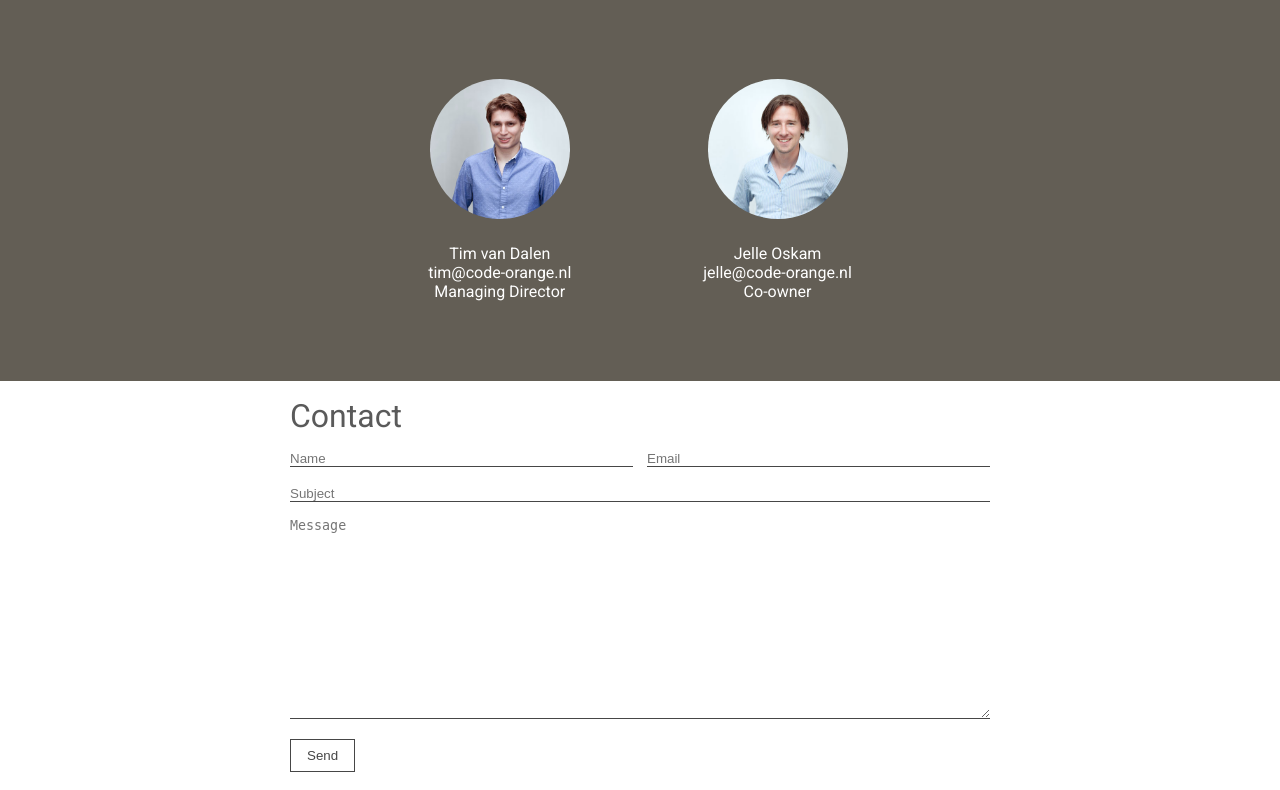
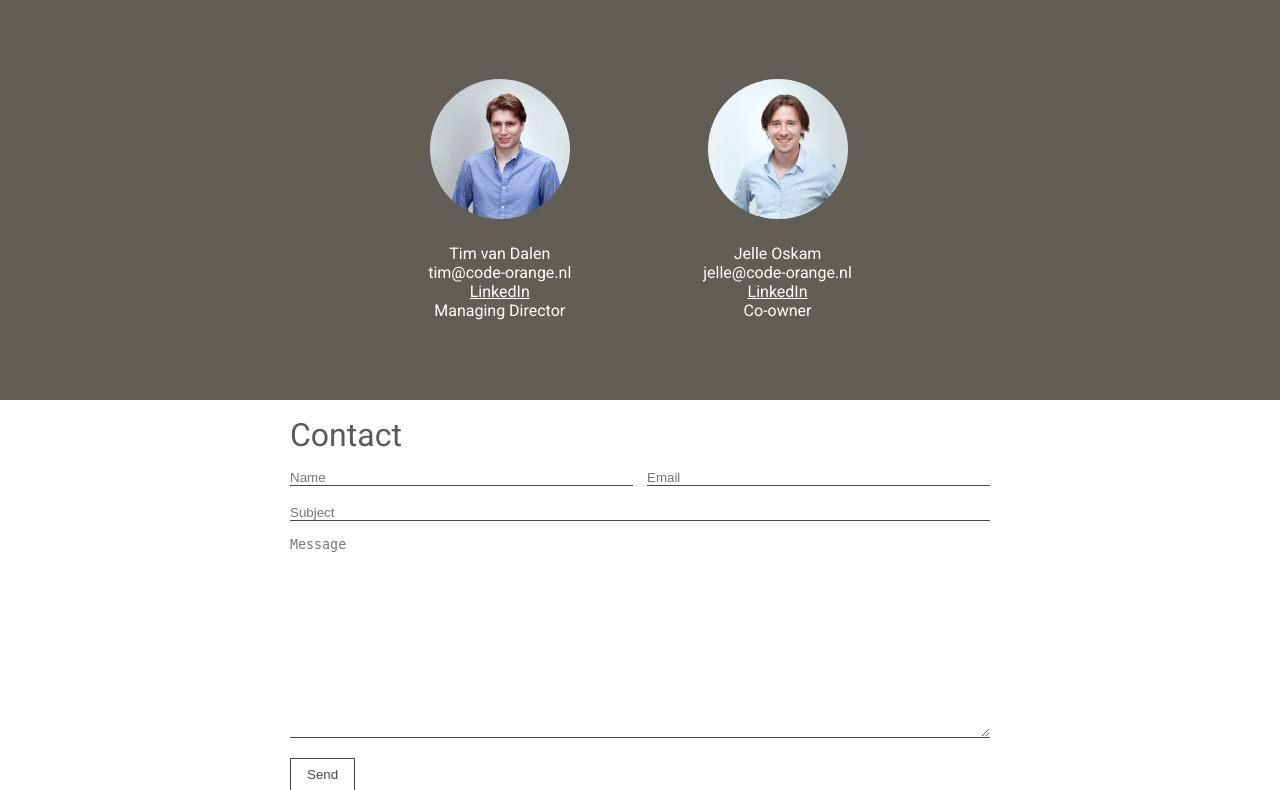
Before and after one commit to code-orange/code-orange.nl, a PHP site: page / in a window 1280 px wide. Shown: the part 1373-2163 px from the top of the page. Run offline with PHP 8.4, Linux system fonts and the light colour scheme.

Commit message:
Add LinkedIn to team

```diff
--- a/index.html
+++ b/index.html
@@ -65,12 +65,14 @@
 					<div style="background-image:url(/img/tim.jpg)" class="team__item_photo"></div>
 					<span class="team__item_name">Tim van Dalen</span>
 					<span class="team__item_name">tim@code-orange.nl</span>
+					<span class="team__item_name"><a href="https://www.linkedin.com/in/timvdalen/">LinkedIn</a></span>
 					<span class="team__item_job">Managing Director</span>
 				</div>
 				<div class="team__item">
 					<div style="background-image:url(/img/jelle.jpg)" class="team__item_photo"></div>
 					<span class="team__item_name">Jelle Oskam</span>
 					<span class="team__item_name">jelle@code-orange.nl</span>
+					<span class="team__item_name"><a href="https://www.linkedin.com/in/jelleoskam/">LinkedIn</a></span>
 					<span class="team__item_job">Co-owner</span>
 				</div>
 			</div>
--- a/style.css
+++ b/style.css
@@ -244,3 +244,7 @@ button[type=submit] {
 .client-holder img {
 	margin: 1rem;
 }
+
+.team__item_name a {
+	color: white;
+}
```
